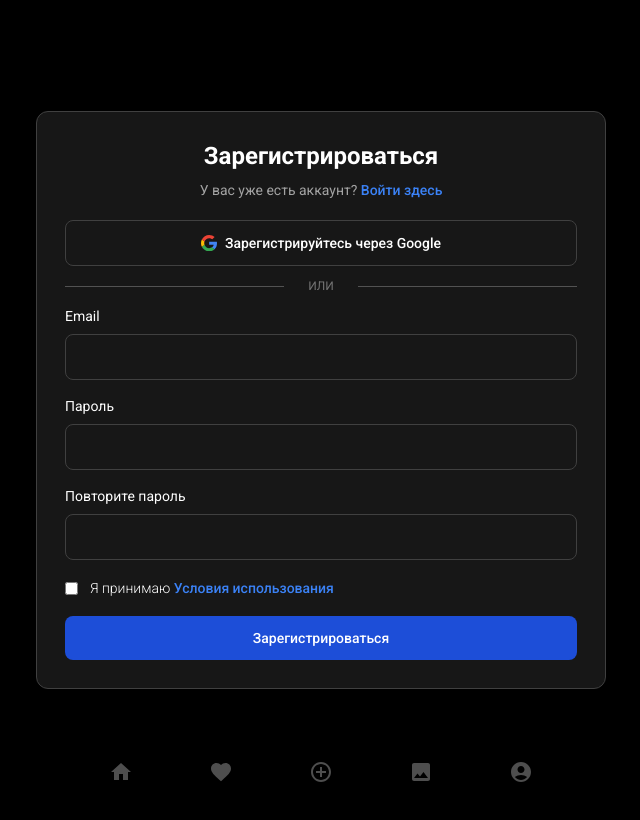
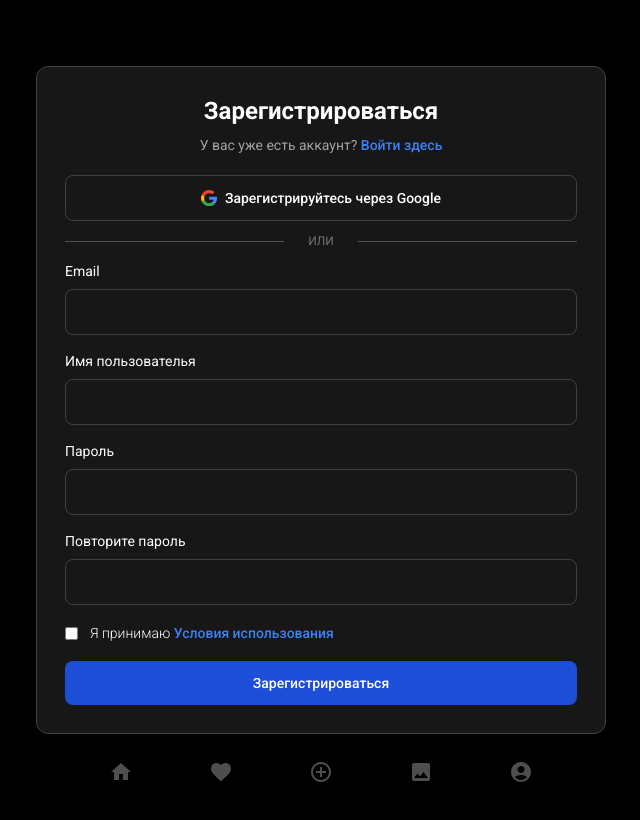
Before and after one commit to escapch/ollo-app, a Next.js app: page /sign-up in a window 1280 px wide. Shown: the top 820 px of the page, without its empty margins (319-959 px from the left). Built offline with nearby package versions, Linux system fonts and the light colour scheme; no server answers.

Commit message:
add formik

```diff
--- a/app/sign-up/page.tsx
+++ b/app/sign-up/page.tsx
@@ -1,25 +1,30 @@
 'use client';
+import { ErrorMessage, Field, Form, Formik } from 'formik';
+import Link from 'next/link';
+import { useRouter } from 'next/navigation';
+import { useCreateUserWithEmailAndPassword } from 'react-firebase-hooks/auth';
+
 import { Container } from '@/components/shared/container';
 import useAuthStore from '@/hooks/useAuthStore';
 import { signInWithPopup } from 'firebase/auth';
 import { auth, googleProvider } from '../firebase/config';
-import { useRouter } from 'next/navigation';
-import Link from 'next/link';
+import { signupSchema } from '@/schemas/signupSchema';
 
 export default function page() {
   const { signIn } = useAuthStore();
   const router = useRouter();
+  const [createUserWithEmailAndPassword] = useCreateUserWithEmailAndPassword(auth);
   const handleGoogleSignUp = async () => {
     try {
       const result = await signInWithPopup(auth, googleProvider);
       console.log('User Info:', result.user);
       signIn(result.user);
       router.push('/');
-      // Handle successful sign-up (e.g., navigate to dashboard)
     } catch (error) {
       console.error('Error signing up with Google:', error);
     }
   };
+
   return (
     <Container>
       <div className="dark p-10 flex flex-col justify-center items-center h-screen">
@@ -71,7 +76,37 @@ export default function page() {
                 или
               </div>
 
-              <form>
+              <Formik
+                initialValues={{
+                  email: '',
+                  userName: '',
+                  password: '',
+                  confirmPassword: '',
+                  rememberMe: false,
+                }}
+                onSubmit={async (values, { resetForm }) => {
+                  try {
+                    const res = await createUserWithEmailAndPassword(values.email, values.password);
+                    console.log({ res });
+                    sessionStorage.setItem('user', 'true');
+                    resetForm();
+                  } catch (e) {
+                    console.error(e);
+                  }
+                  console.log(values);
+                }}
+                validationSchema={signupSchema}
+              >
+                {({
+                  values,
+                  errors,
+                  touched,
+                  handleChange,
+                  handleBlur,
+                  handleSubmit,
+                  isSubmitting,
+                }) => (
+                  <Form onSubmit={handleSubmit}>
                     <div className="grid gap-y-4">
                       <div>
                         <label
@@ -80,8 +115,8 @@ export default function page() {
                         >
                           Email
                         </label>
-                    <div className="relative">
-                      <input
+
+                        <Field
                           type="email"
                           id="email"
                           name="email"
@@ -89,22 +124,36 @@ export default function page() {
                           required
                           aria-describedby="email-error"
                         />
-                      <div className="hidden absolute inset-y-0 end-0 pointer-events-none pe-3">
-                        <svg
-                          className="size-5 text-red-500"
-                          width="16"
-                          height="16"
-                          fill="currentColor"
-                          viewBox="0 0 16 16"
-                          aria-hidden="true"
+
+                        <ErrorMessage
+                          name="email"
+                          component="div"
+                          className="text-xs text-red-600 mt-2"
+                        />
+                      </div>
+
+                      <div>
+                        <label
+                          htmlFor="userName"
+                          className="block text-xs md:text-sm mb-2 dark:text-white"
                         >
-                          <path d="M16 8A8 8 0 1 1 0 8a8 8 0 0 1 16 0zM8 4a.905.905 0 0 0-.9.995l.35 3.507a.552.552 0 0 0 1.1 0l.35-3.507A.905.905 0 0 0 8 4zm.002 6a1 1 0 1 0 0 2 1 1 0 0 0 0-2z" />
-                        </svg>
-                      </div>
-                    </div>
-                    <p className="hidden text-xs text-red-600 mt-2" id="email-error">
-                      Please include a valid email address so we can get back to you
-                    </p>
+                          Имя пользователья
+                        </label>
+
+                        <Field
+                          type="text"
+                          id="userName"
+                          name="userName"
+                          className="py-3 px-4 block w-full border border-gray-200 rounded-lg text-sm focus:border-blue-500 focus:ring-blue-500 disabled:opacity-50 disabled:pointer-events-none dark:bg-neutral-900 dark:border-neutral-700 dark:text-neutral-400 dark:placeholder-neutral-500 dark:focus:ring-neutral-600 dark:focus:border-neutral-600"
+                          required
+                          aria-describedby="userName-error"
+                        />
+
+                        <ErrorMessage
+                          name="userName"
+                          component="div"
+                          className="text-xs text-red-600 mt-2"
+                        />
                       </div>
 
                       <div>
@@ -114,8 +163,8 @@ export default function page() {
                         >
                           Пароль
                         </label>
-                    <div className="relative">
-                      <input
+
+                        <Field
                           type="password"
                           id="password"
                           name="password"
@@ -123,22 +172,11 @@ export default function page() {
                           required
                           aria-describedby="password-error"
                         />
-                      <div className="hidden absolute inset-y-0 end-0 pointer-events-none pe-3">
-                        <svg
-                          className="size-5 text-red-500"
-                          width="16"
-                          height="16"
-                          fill="currentColor"
-                          viewBox="0 0 16 16"
-                          aria-hidden="true"
-                        >
-                          <path d="M16 8A8 8 0 1 1 0 8a8 8 0 0 1 16 0zM8 4a.905.905 0 0 0-.9.995l.35 3.507a.552.552 0 0 0 1.1 0l.35-3.507A.905.905 0 0 0 8 4zm.002 6a1 1 0 1 0 0 2 1 1 0 0 0 0-2z" />
-                        </svg>
-                      </div>
-                    </div>
-                    <p className="hidden text-xs text-red-600 mt-2" id="password-error">
-                      8+ characters required
-                    </p>
+                        <ErrorMessage
+                          name="password"
+                          component="div"
+                          className="text-xs text-red-600 mt-2"
+                        />
                       </div>
 
                       <div>
@@ -148,44 +186,37 @@ export default function page() {
                         >
                           Повторите пароль
                         </label>
-                    <div className="relative">
-                      <input
+
+                        <Field
                           type="password"
                           id="confirm-password"
-                        name="confirm-password"
+                          name="confirmPassword"
                           className="py-3 px-4 block w-full border border-gray-200 rounded-lg text-xs md:text-sm focus:border-blue-500 focus:ring-blue-500 disabled:opacity-50 disabled:pointer-events-none dark:bg-neutral-900 dark:border-neutral-700 dark:text-neutral-400 dark:placeholder-neutral-500 dark:focus:ring-neutral-600 dark:focus:border-neutral-600"
                           required
                           aria-describedby="confirm-password-error"
                         />
-                      <div className="hidden absolute inset-y-0 end-0 pointer-events-none pe-3">
-                        <svg
-                          className="size-5 text-red-500"
-                          width="16"
-                          height="16"
-                          fill="currentColor"
-                          viewBox="0 0 16 16"
-                          aria-hidden="true"
-                        >
-                          <path d="M16 8A8 8 0 1 1 0 8a8 8 0 0 1 16 0zM8 4a.905.905 0 0 0-.9.995l.35 3.507a.552.552 0 0 0 1.1 0l.35-3.507A.905.905 0 0 0 8 4zm.002 6a1 1 0 1 0 0 2 1 1 0 0 0 0-2z" />
-                        </svg>
-                      </div>
-                    </div>
-                    <p className="hidden text-xs text-red-600 mt-2" id="confirm-password-error">
-                      Password does not match the password
-                    </p>
+
+                        <ErrorMessage
+                          className="text-xs text-red-600 mt-2"
+                          name="confirmPassword"
+                          component="div"
+                        />
                       </div>
 
                       <div className="flex items-center">
                         <div className="flex">
-                      <input
+                          <Field
                             id="remember-me"
-                        name="remember-me"
+                            name="rememberMe"
                             type="checkbox"
                             className="py-3 px-4 block w-full border border-gray-200 rounded-lg text-sm focus:border-blue-500 focus:ring-blue-500 disabled:opacity-50 disabled:pointer-events-none dark:bg-neutral-900 dark:border-neutral-700 dark:text-neutral-400 dark:placeholder-neutral-500 dark:focus:ring-neutral-600 dark:focus:border-neutral-600"
                           />
                         </div>
                         <div className="ms-3 font-light">
-                      <label htmlFor="remember-me" className="text-xs md:text-sm dark:text-white">
+                          <label
+                            htmlFor="remember-me"
+                            className="text-xs md:text-sm dark:text-white"
+                          >
                             Я принимаю{' '}
                             <a
                               className="text-blue-600 decoration-2 hover:underline focus:outline-none focus:underline font-medium dark:text-blue-500"
@@ -204,7 +235,9 @@ export default function page() {
                         Зарегистрироваться
                       </button>
                     </div>
-              </form>
+                  </Form>
+                )}
+              </Formik>
             </div>
           </div>
         </div>
--- a/package.json
+++ b/package.json
@@ -28,15 +28,18 @@
     "clsx": "^2.1.1",
     "embla-carousel-react": "^8.1.7",
     "firebase": "^10.13.0",
+    "formik": "^2.4.6",
     "lucide-react": "^0.416.0",
     "next": "14.2.5",
     "react": "^18",
     "react-dom": "^18",
+    "react-firebase-hooks": "^5.1.1",
     "react-hook-form": "^7.52.1",
     "sass": "^1.77.8",
     "tailwind-merge": "^2.4.0",
     "tailwindcss-animate": "^1.0.7",
     "vaul": "^0.9.1",
+    "yup": "^1.4.0",
     "zod": "^3.23.8",
     "zustand": "^4.5.5"
   },
--- /dev/null
+++ b/schemas/signupSchema.ts
@@ -0,0 +1,12 @@
+import * as Yup from 'yup';
+
+export const signupSchema = Yup.object().shape({
+    userName: Yup.string().required('Введите ваше имя'),
+    email: Yup.string().email('Некорректный email').required('Введите ваш email'),
+    password: Yup.string()
+      .min(6, 'Пароль должен содержать не менее 6 символов')
+      .required('Введите пароль'),
+    confirmPassword: Yup.string()
+      .oneOf([Yup.ref('password')], 'Пароли должны совпадать')
+      .required('Повторите пароль'),
+  });
```
Also changed, not shown: 1 other file (tests, documents, lock files or other folders). Lines whose indentation alone changed are shown as unchanged.
